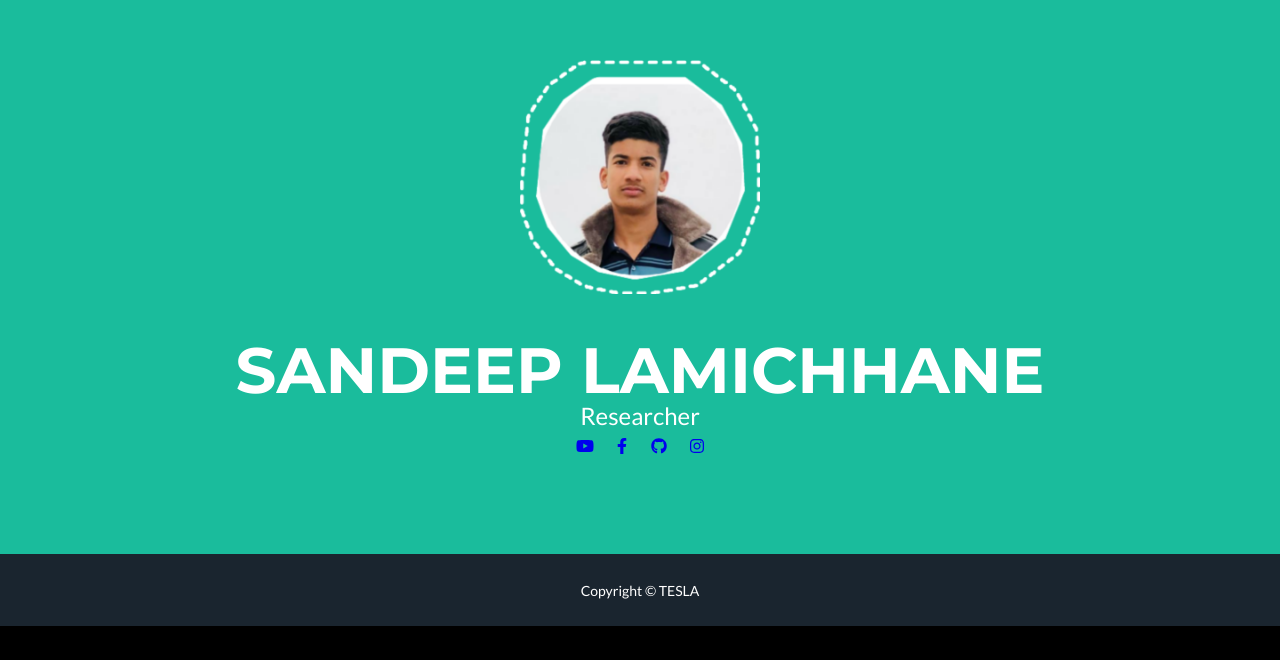
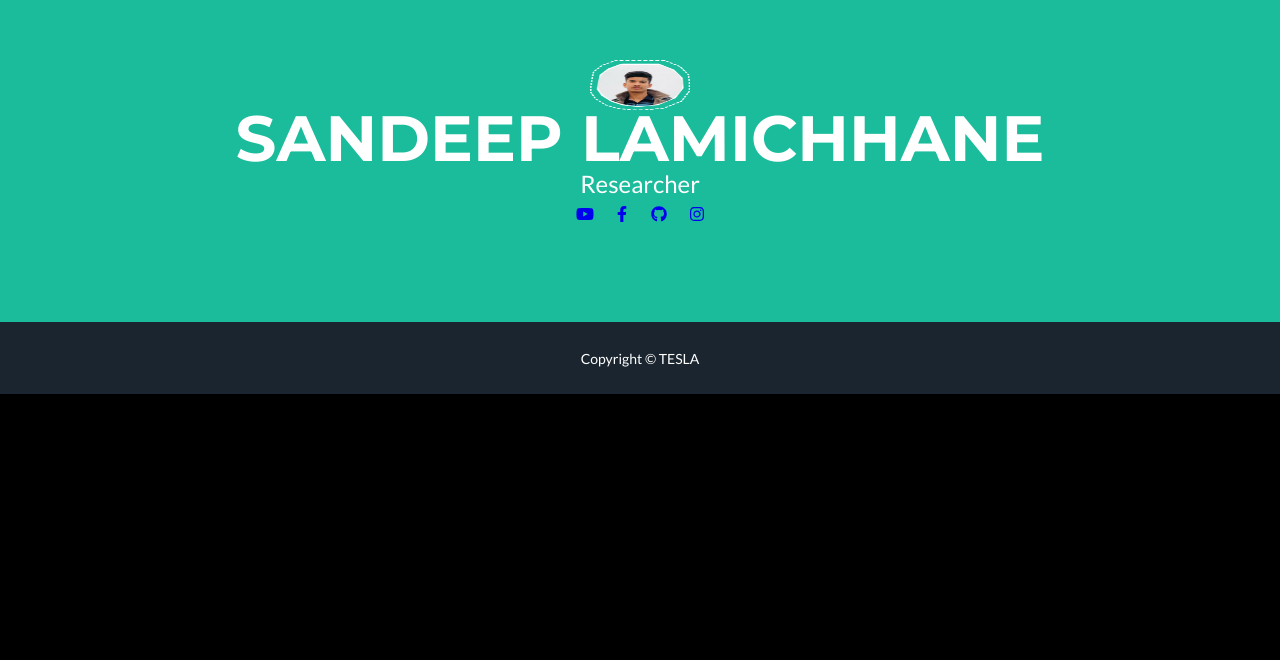
Before and after one commit to Sandeeplamichhane/Sandeep-Lamichhane-, a plain HTML site: page index.html in a window 1280 px wide. Shown: the part 140-800 px from the top of the page. Drawn offline with nearby package versions, Linux system fonts and the light colour scheme; files that its build step writes are made by us from their sources; files whose address does not match are found by name.

Commit message:
Update index.html

```diff
--- a/index.html
+++ b/index.html
@@ -24,16 +24,16 @@
 <header class="masthead bg-primary text-white text-center">
 <div class="container d-flex align-items-center flex-column">
 <!-- Masthead Avatar Image-->
-<img class="masthead-avatar mb-5" src="ashal.jpg" alt="..." />
+<img src="ashal.jpg" width="100" height="50">
 <!-- Masthead Heading-->
 <center> <h1 class="masthead-heading text-uppercase mb-0">SANDEEP LAMICHHANE </h1> </center>
 <!-- Masthead Subheading-->
 <center> <p class="masthead-subheading font-weight-light mb-0">Researcher</p> </center>
 <nav>
-<center> <a target="_blank" href="http://youtube.com/channel/UCt_2c7AMwM7TZPaF9vR6WAw"><i class="fab fa-youtube"></i></a>
-<a target="_blank" href="http://facebook.com/leoashal.10"><i class="fab fa-facebook-f"></i></a>
-<a target="_blank" href="http://github.com/sandeeplamichhane"><i class="fab fa-github"></i></a>
-<a target="_blank" href="http://instagram.com/ehack.tesla" ><i class="fab fa-instagram"></i></a> </center>
+<center>    <a target="_blank" href="http://youtube.com/channel/UCt_2c7AMwM7TZPaF9vR6WAw"><i class="fab fa-youtube"></i></a>
+            <a target="_blank" href="http://facebook.com/leoashal.10"><i class="fab fa-facebook-f"></i></a>
+             <a target="_blank" href="http://github.com/sandeeplamichhane"><i class="fab fa-github"></i></a>
+             <a target="_blank" href="http://instagram.com/ehack.tesla" ><i class="fab fa-instagram"></i></a> </center>
 </nav>
 
 
@@ -41,7 +41,7 @@
 </header>
 <!-- Copyright Section-->
 <div class="copyright py-4 text-center text-white">
-<div class="container"><small>Copyright © TESLA </small></div>
+<center> <div class="container"><small>Copyright © TESLA </small></div> </center>
 </div>
 <!-- Bootstrap core JS-->
 <script src="https://cdn.jsdelivr.net/npm/bootstrap@5.0.2/dist/js/bootstrap.bundle.min.js"></script>
```
